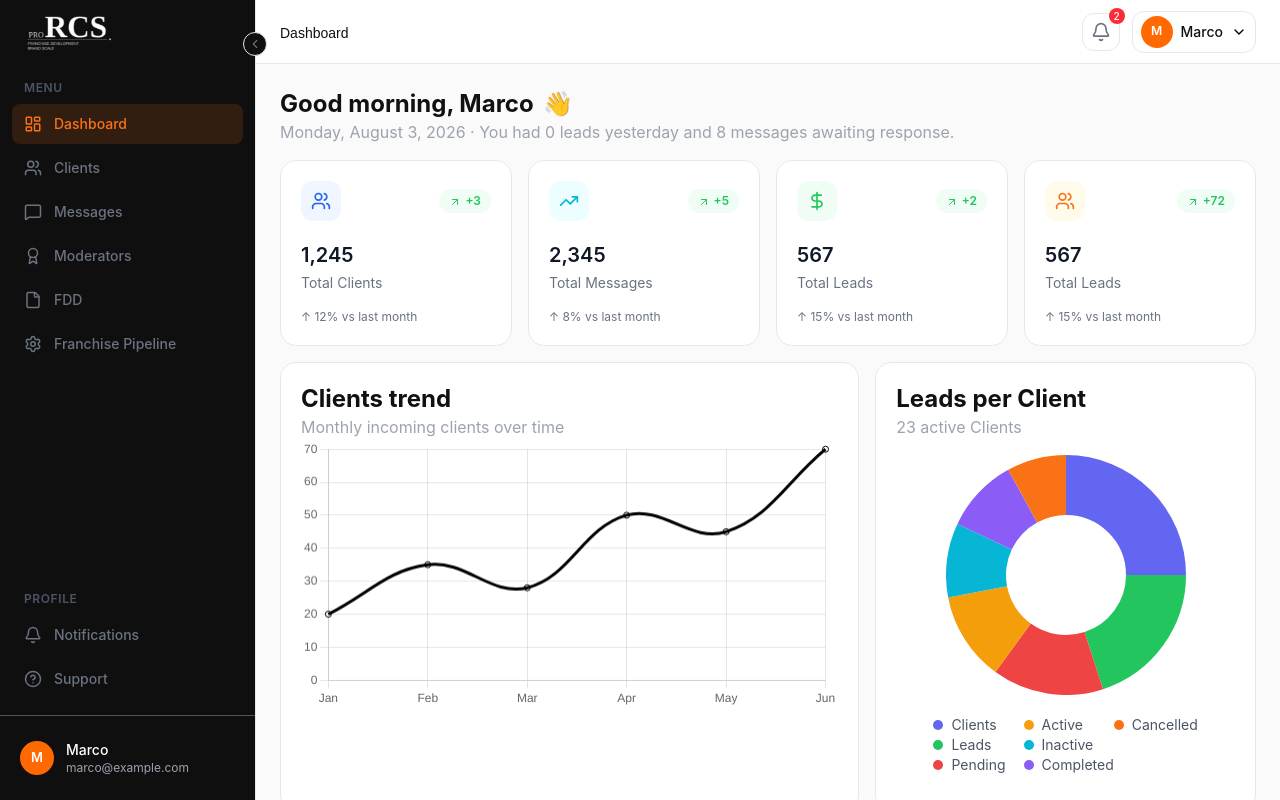
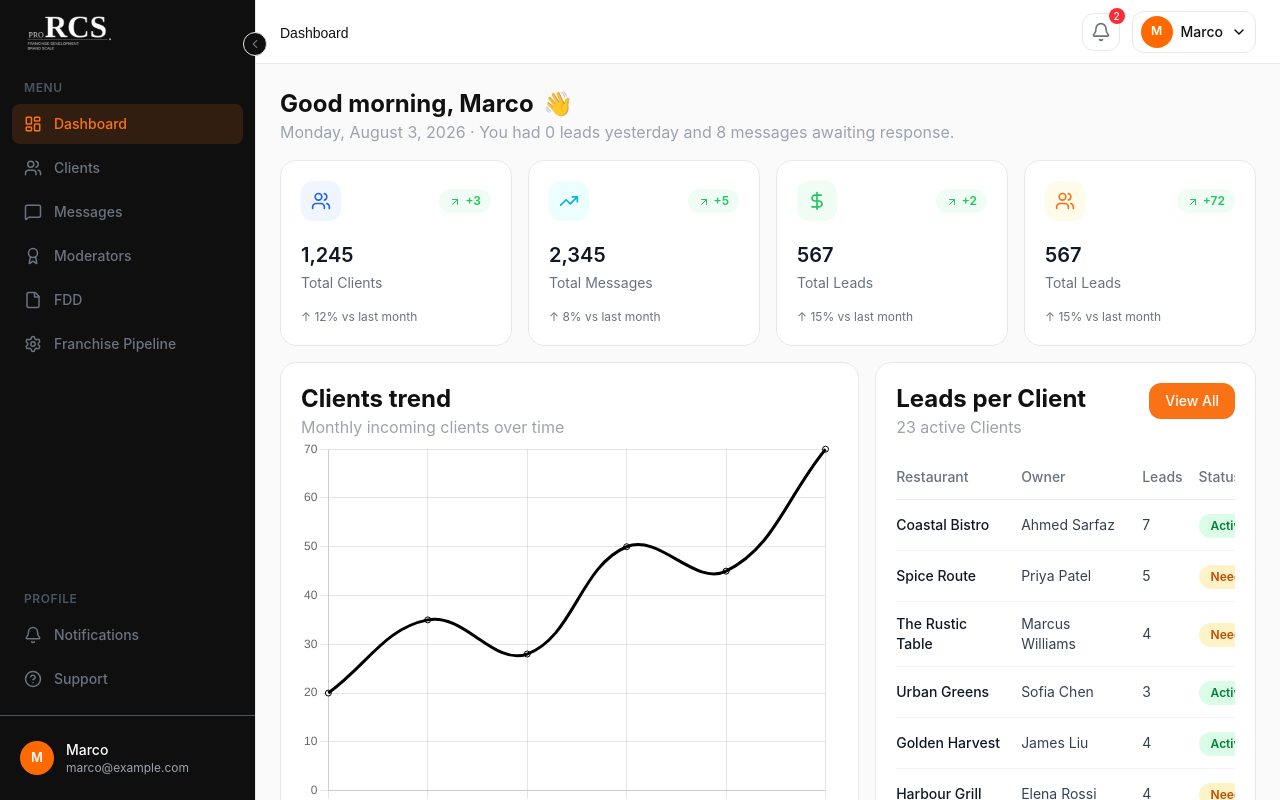
Before and after one commit to hamza-nafasat/rcs-frontend, a React (Vite) app: page /dashboard in a window 1280 px wide. Built offline with nearby package versions, Linux system fonts and the light colour scheme.

Commit message:
push updated code

```diff
--- a/src/pages/dashboard/AdminDashboard.jsx
+++ b/src/pages/dashboard/AdminDashboard.jsx
@@ -6,7 +6,7 @@ import RevenueIcon from "../../assets/SVGs/RevenueIcon.svg";
 import TotalMembersIcon from "../../assets/SVGs/TotalMembersIcon.svg";
 import Card from "../../components/shared/Card";
 import LineChart from "./components/LineChart";
-import DonutChart from "./components/DonutChart";
+import LeadsPerClient from "./components/LeadsPerClient";
 import BarChart from "./components/BarChart";
 import MultiLineChart from "./components/MultiLineChart";
 import RecentActivity from "./components/RecentActivity";
@@ -97,6 +97,51 @@ const clients = [
   },
 ];
 
+const leadsPerClient = [
+  {
+    id: 1,
+    name: "Coastal Bistro",
+    owner: "Ahmed Sarfaz",
+    leads: 7,
+    status: "Active",
+  },
+  {
+    id: 2,
+    name: "Spice Route",
+    owner: "Priya Patel",
+    leads: 5,
+    status: "Needs Attention",
+  },
+  {
+    id: 3,
+    name: "The Rustic Table",
+    owner: "Marcus Williams",
+    leads: 4,
+    status: "Needs Attention",
+  },
+  {
+    id: 4,
+    name: "Urban Greens",
+    owner: "Sofia Chen",
+    leads: 3,
+    status: "Active",
+  },
+  {
+    id: 5,
+    name: "Golden Harvest",
+    owner: "James Liu",
+    leads: 4,
+    status: "Active",
+  },
+  {
+    id: 6,
+    name: "Harbour Grill",
+    owner: "Elena Rossi",
+    leads: 4,
+    status: "Needs Attention",
+  },
+];
+
 const cardData = [
   {
     icon: TotalUsersIcon,
@@ -159,7 +204,7 @@ const AdminDashboard = () => {
         className="fade-up grid grid-cols-1 items-stretch gap-4 lg:grid-cols-5"
         style={{ "--fade-delay": "360ms" }}
       >
-        <Card className="h-full lg:col-span-3 ">
+        <Card className="flex h-full flex-col lg:col-span-3">
           <DashboardHeading
             heading="Clients trend"
             subheading="Monthly incoming clients over time"
@@ -171,32 +216,11 @@ const AdminDashboard = () => {
           />
         </Card>
 
-        <Card className="h-full lg:col-span-2">
-          <DashboardHeading
-            heading="Leads per Client"
+        <Card className="flex h-full min-h-0 flex-col lg:col-span-2">
+          <LeadsPerClient
+            clients={leadsPerClient}
             subheading="23 active Clients"
-          />
-
-          <DonutChart
-            labels={[
-              "Clients",
-              "Leads",
-              "Pending",
-              "Active",
-              "Inactive",
-              "Completed",
-              "Cancelled",
-            ]}
-            data={[25, 20, 15, 12, 10, 10, 8]}
-            colors={[
-              "#6366F1",
-              "#22C55E",
-              "#EF4444",
-              "#F59E0B",
-              "#06B6D4",
-              "#8B5CF6",
-              "#F97316",
-            ]}
+            onViewAll={() => navigate("/dashboard/clients")}
           />
         </Card>
       </section>
@@ -207,6 +231,7 @@ const AdminDashboard = () => {
         style={{ "--fade-delay": "440ms" }}
       >
         <Card
+          className="flex flex-col"
           header={
             <DashboardHeading
               heading="Leads Comparison"
@@ -221,6 +246,7 @@ const AdminDashboard = () => {
         </Card>
 
         <Card
+          className="flex flex-col"
           header={
             <DashboardHeading
               heading="Leads approval vs Rejection"
--- a/src/pages/dashboard/components/BarChart.jsx
+++ b/src/pages/dashboard/components/BarChart.jsx
@@ -36,6 +36,7 @@ const BarChart = ({ labels, data }) => {
       },
       options: {
         responsive: true,
+        maintainAspectRatio: false,
         plugins: { legend: { display: false } },
         scales: { y: { beginAtZero: true } },
       },
@@ -46,7 +47,11 @@ const BarChart = ({ labels, data }) => {
     };
   }, [labels, data]);
 
-  return <canvas ref={chartRef} />;
+  return (
+    <div className="min-h-56 w-full flex-1 sm:min-h-64 lg:min-h-72">
+      <canvas ref={chartRef} />
+    </div>
+  );
 };
 
 export default BarChart;
--- a/src/pages/dashboard/components/DonutChart.jsx
+++ /dev/null
@@ -1,71 +0,0 @@
-import { useEffect, useRef } from "react";
-import { Chart, DoughnutController, ArcElement, Tooltip } from "chart.js";
-
-Chart.register(DoughnutController, ArcElement, Tooltip);
-
-const DonutChart = ({ labels, data, colors }) => {
-  const chartRef = useRef(null);
-  const chartInstance = useRef(null);
-
-  useEffect(() => {
-    const ctx = chartRef.current.getContext("2d");
-
-    chartInstance.current = new Chart(ctx, {
-      type: "doughnut",
-
-      data: {
-        labels,
-        datasets: [
-          {
-            data,
-            backgroundColor: colors,
-            borderWidth: 0,
-          },
-        ],
-      },
-
-      options: {
-        responsive: true,
-
-        plugins: {
-          legend: {
-            display: false,
-          },
-        },
-      },
-    });
-
-    return () => {
-      chartInstance.current?.destroy();
-    };
-  }, [labels, data, colors]);
-
-  return (
-    <div className="flex flex-col items-center justify-center py-4">
-      <div className="w-full max-w-60">
-        <canvas ref={chartRef} />
-      </div>
-
-      {/* Custom Legend */}
-      <div className="mt-5 flex flex-wrap justify-center gap-4 lg:gap-0 lg:grid lg:grid-flow-col lg:grid-cols-2 lg:grid-rows-[repeat(3,auto)]">
-        {labels.map((label, index) => (
-          <div
-            key={label}
-            className="flex items-center justify-center gap-2 lg:justify-start"
-          >
-            <span
-              className="h-2.5 w-2.5 shrink-0 rounded-full"
-              style={{
-                backgroundColor: colors[index],
-              }}
-            />
-
-            <span className="text-sm text-gray-600">{label}</span>
-          </div>
-        ))}
-      </div>
-    </div>
-  );
-};
-
-export default DonutChart;
--- /dev/null
+++ b/src/pages/dashboard/components/LeadsPerClient.jsx
@@ -0,0 +1,116 @@
+import DashboardHeading from "./DashboardHeading";
+import Button from "../../../components/shared/Button";
+
+const statusStyles = {
+  Active: "bg-green-100 text-green-700",
+  "Needs Attention": "bg-amber-100 text-amber-700",
+  Inactive: "bg-gray-100 text-gray-600",
+};
+
+const StatusPill = ({ status }) => (
+  <span
+    className={`inline-flex whitespace-nowrap rounded-full px-3 py-1 text-xs font-semibold ${
+      statusStyles[status] ?? statusStyles.Inactive
+    }`}
+  >
+    {status}
+  </span>
+);
+
+const LeadsPerClient = ({
+  clients = [],
+  heading = "Leads per Client",
+  subheading = `${clients.length} active Clients`,
+  onViewAll,
+}) => {
+  return (
+    <div className="flex h-full min-w-0 flex-col">
+      <div className="mb-4 flex flex-wrap items-start justify-between gap-3">
+        <DashboardHeading heading={heading} subheading={subheading} />
+
+        {onViewAll && (
+          <Button
+            className="shrink-0 !py-2 px-4 text-sm font-medium"
+            onClick={onViewAll}
+          >
+            View All
+          </Button>
+        )}
+      </div>
+
+      {/* Table view (sm and up) */}
+      <div className="hidden min-h-0 min-w-0 flex-1 overflow-auto sm:block">
+        <table className="w-full min-w-[420px] border-collapse">
+          <thead className="sticky top-0 z-10 bg-white">
+            <tr className="border-b border-gray-200 bg-white">
+              <th className="py-3 pr-4 text-left text-sm font-medium text-gray-500">
+                Restaurant
+              </th>
+              <th className="py-3 pr-4 text-left text-sm font-medium text-gray-500">
+                Owner
+              </th>
+              <th className="py-3 pr-4 text-left text-sm font-medium text-gray-500">
+                Leads
+              </th>
+              <th className="py-3 text-left text-sm font-medium text-gray-500">
+                Status
+              </th>
+            </tr>
+          </thead>
+
+          <tbody>
+            {clients.map((client, index) => (
+              <tr
+                key={client.id ?? index}
+                className="border-b border-gray-100 last:border-0"
+              >
+                <td className="py-3 pr-4 text-sm font-medium text-gray-900">
+                  {client.name}
+                </td>
+                <td className="py-3 pr-4 text-sm text-gray-700">
+                  {client.owner}
+                </td>
+                <td className="py-3 pr-4 text-sm text-gray-700">
+                  {client.leads}
+                </td>
+                <td className="py-3">
+                  <StatusPill status={client.status} />
+                </td>
+              </tr>
+            ))}
+          </tbody>
+        </table>
+      </div>
+
+      {/* Stacked view (mobile) */}
+      <div className="flex min-h-0 flex-1 flex-col gap-3 overflow-y-auto sm:hidden">
+        {clients.map((client, index) => (
+          <div
+            key={client.id ?? index}
+            className="rounded-xl bg-gray-50 p-3"
+          >
+            <div className="flex items-start justify-between gap-3">
+              <div className="min-w-0">
+                <p className="truncate text-sm font-medium text-gray-900">
+                  {client.name}
+                </p>
+                <p className="truncate text-xs text-gray-500">{client.owner}</p>
+              </div>
+
+              <StatusPill status={client.status} />
+            </div>
+
+            <p className="mt-2 text-xs text-gray-500">
+              <span className="font-semibold text-gray-900">
+                {client.leads}
+              </span>{" "}
+              leads
+            </p>
+          </div>
+        ))}
+      </div>
+    </div>
+  );
+};
+
+export default LeadsPerClient;
--- a/src/pages/dashboard/components/LineChart.jsx
+++ b/src/pages/dashboard/components/LineChart.jsx
@@ -43,6 +43,7 @@ const LineChart = ({ labels, data }) => {
 
       options: {
         responsive: true,
+        maintainAspectRatio: false,
 
         plugins: {
           legend: {
@@ -63,7 +64,11 @@ const LineChart = ({ labels, data }) => {
     };
   }, [labels, data]);
 
-  return <canvas ref={chartRef} />;
+  return (
+    <div className="min-h-56 w-full flex-1 sm:min-h-64 lg:min-h-72">
+      <canvas ref={chartRef} />
+    </div>
+  );
 };
 
 export default LineChart;
--- a/src/pages/dashboard/components/MultiLineChart.jsx
+++ b/src/pages/dashboard/components/MultiLineChart.jsx
@@ -35,6 +35,7 @@ const MultiLineChart = ({ labels, datasets }) => {
 
       options: {
         responsive: true,
+        maintainAspectRatio: false,
 
         plugins: {
           legend: {
@@ -55,7 +56,11 @@ const MultiLineChart = ({ labels, datasets }) => {
     };
   }, [labels, datasets]);
 
-  return <canvas ref={chartRef} />;
+  return (
+    <div className="min-h-56 w-full flex-1 sm:min-h-64 lg:min-h-72">
+      <canvas ref={chartRef} />
+    </div>
+  );
 };
 
 export default MultiLineChart;
```
